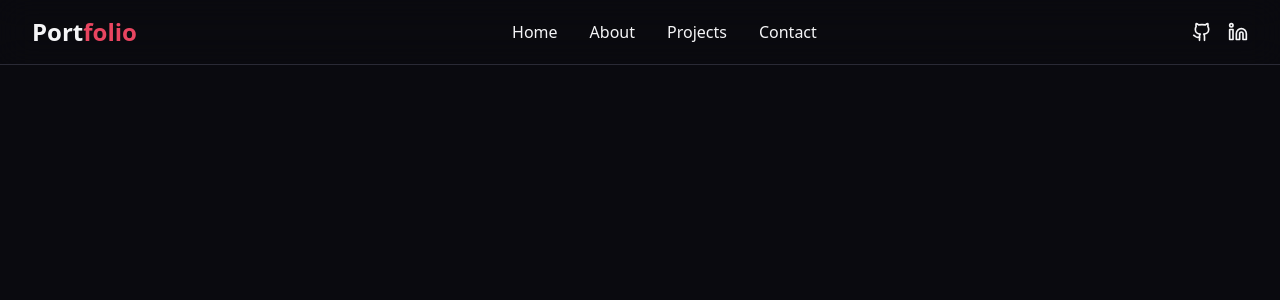
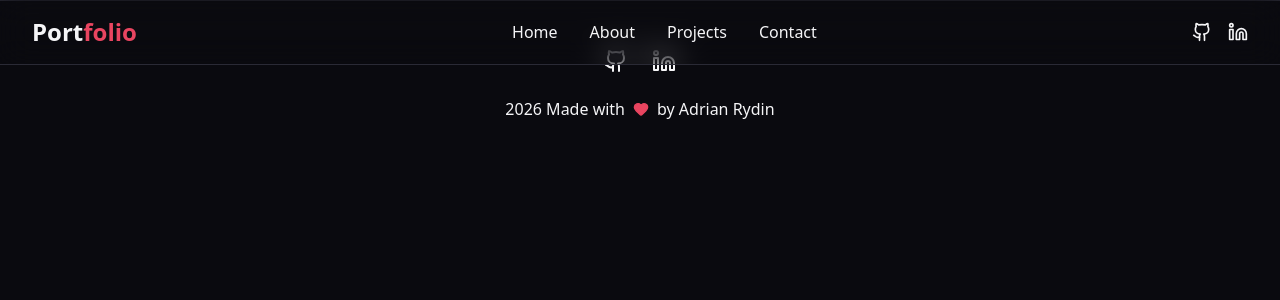
Before and after one commit to AdrianRydin/portfolio, a Next.js app: page / in a window 1280 px wide. Shown: the top 300 px of the page. Built offline with nearby package versions, Linux system fonts and the light colour scheme.

Commit message:
Added footer

```diff
--- /dev/null
+++ b/app/components/Footer.tsx
@@ -0,0 +1,44 @@
+import { motion } from "motion/react";
+import { Github, Linkedin, Heart } from "lucide-react";
+
+function Footer() {
+  const currentYear = new Date().getFullYear();
+  return (
+    <footer className="bg-background border-t border-border py-12">
+      <div className="max-w-7xl mx-auto px-4 sm:px-6 lg:px-8">
+        <div className="flex flex-col items-center gap-6">
+          <div className="flex items-center gap-6">
+            <motion.a
+              href="https://github.com/AdrianRydin"
+              target="_blank"
+              rel="noopener noreferrer"
+              whileHover={{ scale: 1.1, y: -5 }}
+              className="text-muted-foreground hover:text-[#e94560] transition-colors"
+            >
+              <Github className="w-6 h-6" />
+            </motion.a>
+            <motion.a
+              href="https://www.linkedin.com/in/adrian-r-a31343177/"
+              target="_blank"
+              rel="noopener noreferrer"
+              whileHover={{ scale: 1.1, y: -5 }}
+              className="text-muted-foreground hover:text-[#e94560] transition-colors"
+            >
+              <Linkedin className="w-6 h-6" />
+            </motion.a>
+          </div>
+
+          <div className="text-center text-muted-foreground">
+            <p className="flex items-center gap-2 flex-wrap justify-center">
+              <span>{currentYear} Made with</span>
+              <Heart className="w-4 h-4 fill-[#e94560] text-[#e94560]" />
+              <span>by Adrian Rydin</span>
+            </p>
+          </div>
+        </div>
+      </div>
+    </footer>
+  );
+}
+
+export default Footer;
--- a/app/page.tsx
+++ b/app/page.tsx
@@ -2,6 +2,7 @@
 
 import { useEffect } from "react";
 import Header from "./components/Header";
+import Footer from "./components/Footer";
 
 export default function Home() {
   useEffect(() => {
@@ -10,6 +11,8 @@ export default function Home() {
   return (
     <section className="dark min-h-screen">
       <Header />
+      <main></main>
+      <Footer />
     </section>
   );
 }
```
